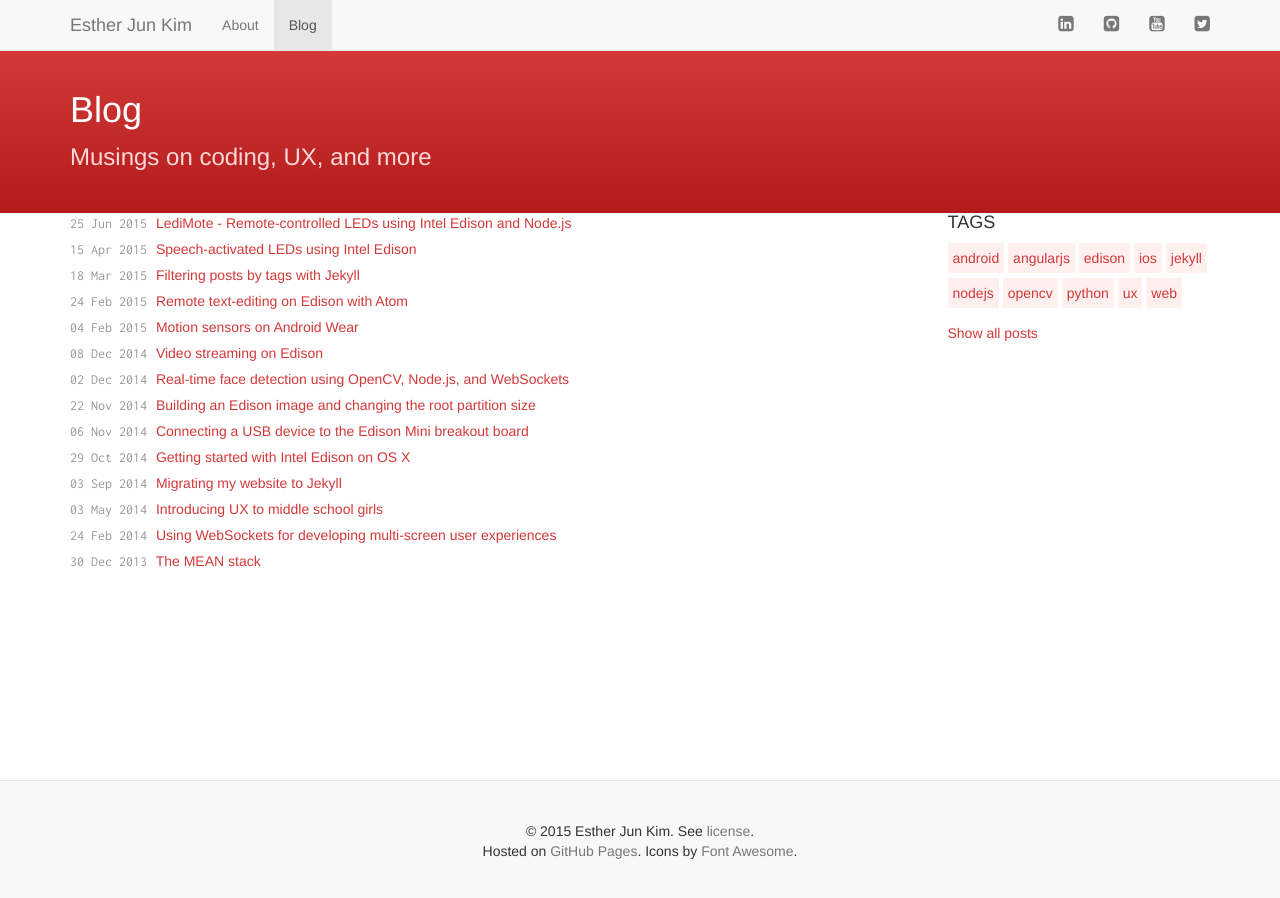
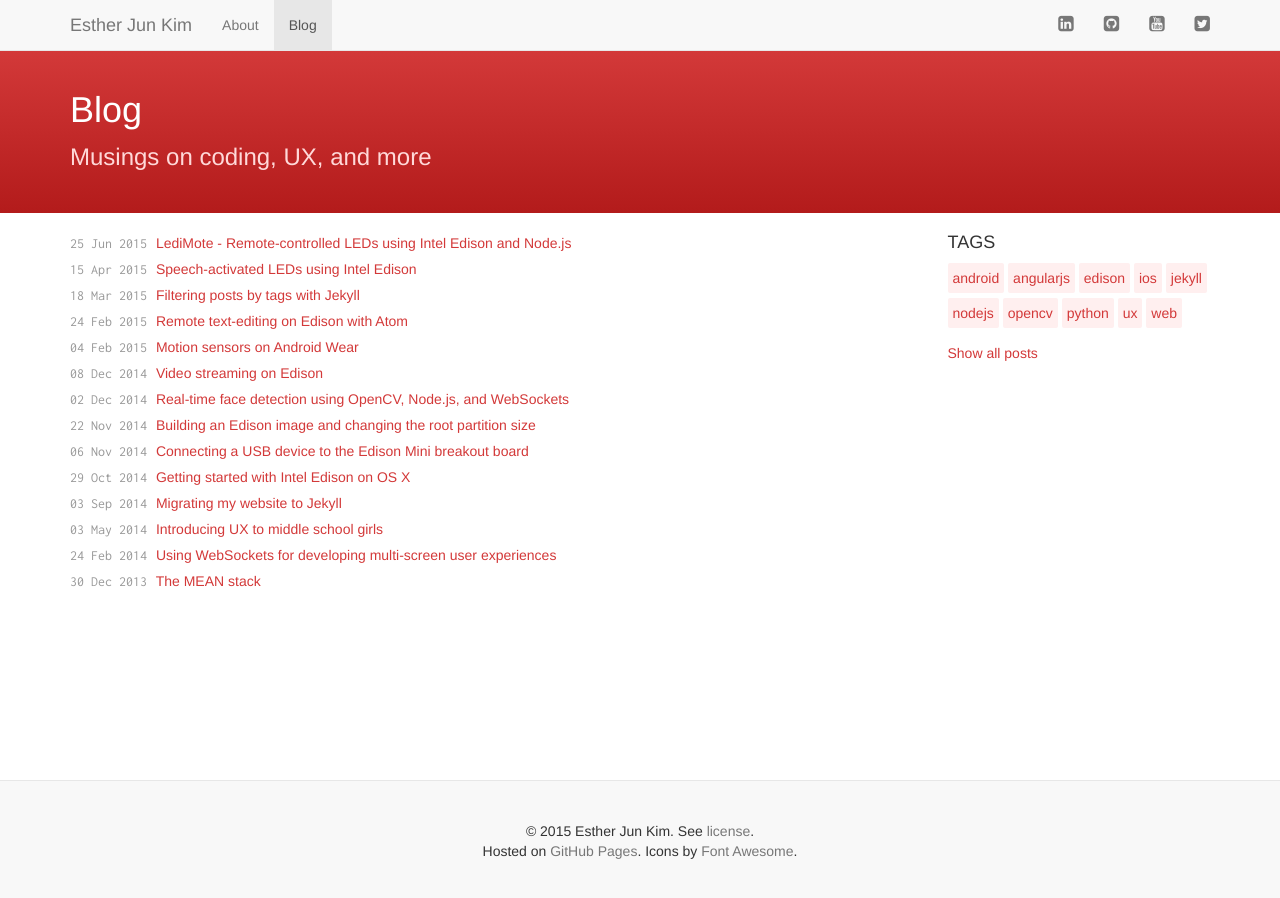
Before and after one commit to estherjk/estherjk.github.io, a Jekyll site: the page built from blog/index.html, in a window 1280 px wide. Built offline with Jekyll 4.4.1, drawn with Linux system fonts in a browser that asks for light colours; nearby versions of some CDN libraries; Markdown is read by kramdown in place of the engine named in the settings.

Commit message:
Add container-top-margin class

```diff
--- a/blog/index.html
+++ b/blog/index.html
@@ -10,7 +10,7 @@ title: Blog
   </div>
 </div>
 
-<div class="container">
+<div class="container container-top-margin">
   <div class="row">
     <div class="col-sm-9" id="posts">
       <div class="blog-list-container" id="all-container">
--- a/styles/site.css
+++ b/styles/site.css
@@ -72,6 +72,10 @@ code {
 
 .normal {
   font-weight: normal;
+}
+
+.container-top-margin {
+  margin-top: 20px;
 }
 
 .btn-red {
```
